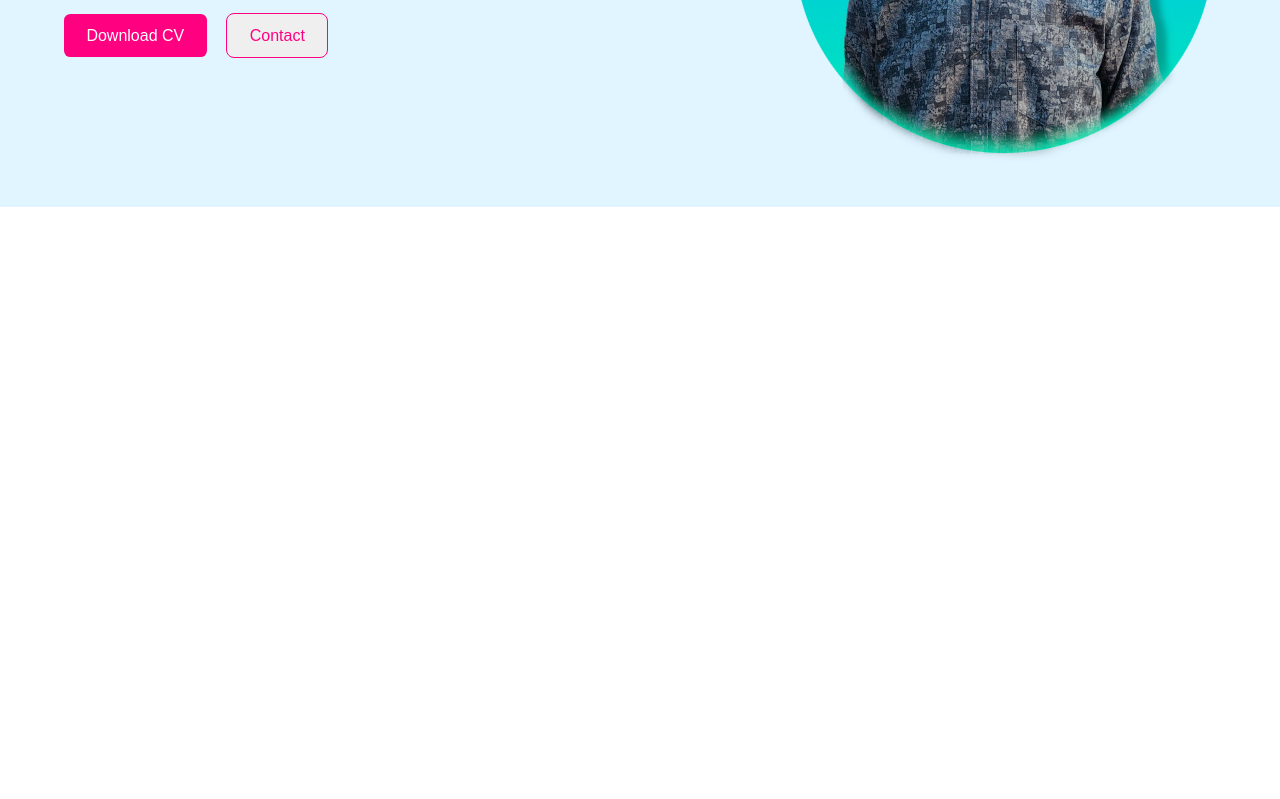
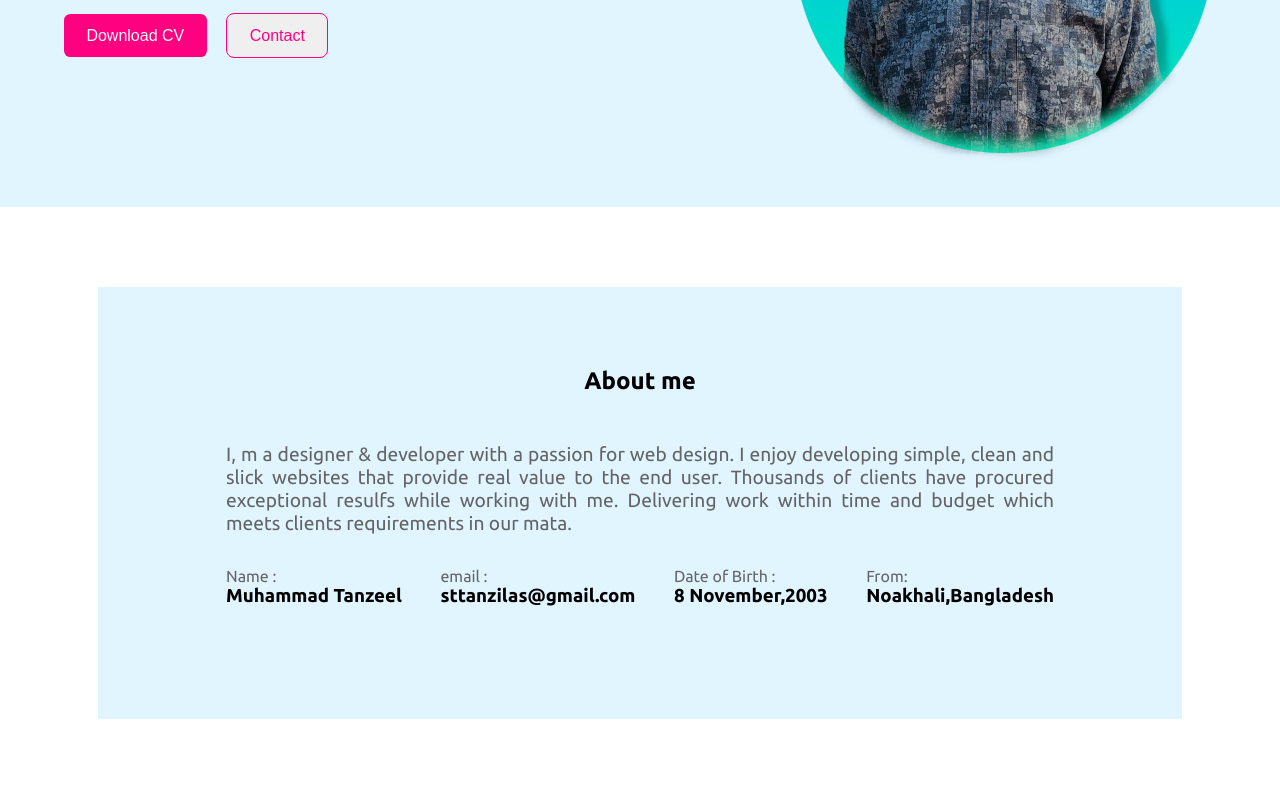
Before and after one commit to siyamtanzeel/PHportfolio, a plain HTML site: page index.html in a window 1280 px wide. Shown: the part 333-1132 px from the top of the page. Before the commit the page ends 800 px from the top, so only its background shows below. Drawn offline with Linux system fonts and the light colour scheme.

Commit message:
about ready

```diff
--- a/index.html
+++ b/index.html
@@ -19,18 +19,42 @@
                 <li><a href=""><button class="btn-primary">Hire me</button></a></li>
             </ul>
         </nav>
-        <div class="header">
+        <div class="header container">
             <div class="banner">
                 <h3 class="header-greeting">Hi, I'm</h3>
                 <h1 class="header-title">Tanzeel</h1>
                 <p>A front end web developer and Designer focused on creating beautiful looking websites ,UI and templates</p>
-                <div class="banner-buttons">
-                    <button class="btn-primary">Download CV</button>
-                    <button class="btn-secondary">Contact</button>
-                </div>
+                <button class="btn-primary">Download CV</button>
+                <button class="btn-secondary">Contact</button>
             </div>
             <img src="img/Untitled.png" alt="">
         </div>
     </header>
+    <main>
+        <section class="about">
+            <h2>About me</h2>
+            <p class="about-description">
+                I, m a designer & developer with a passion for web design. I enjoy developing simple, clean and slick websites that provide real value to the end user. Thousands of clients have procured exceptional resulfs while working with me. Delivering work within time and budget which meets clients requirements in our mata.
+            </p>
+            <div class="info-container">
+                <div class="info">
+                    <p>Name :</p>
+                    <h3>Muhammad Tanzeel</h3>
+                </div>
+                <div class="info">
+                    <p>email :</p>
+                    <h3>sttanzilas@gmail.com</h3>
+                </div>
+                <div class="info">
+                    <p>Date of Birth :</p>
+                    <h3>8 November,2003</h3>
+                </div>
+                <div class="info">
+                    <p>From:</p>
+                    <h3>Noakhali,Bangladesh</h3>
+                </div>
+            </div>
+        </section>
+    </main>
 </body>
 </html>
--- a/styles.css
+++ b/styles.css
@@ -103,7 +103,7 @@ nav a:hover{
     font-size: 4rem;
     color: var(--sky);
     animation-name:  rainbow;
-    animation-duration: 1.6s;
+    animation-duration: 2s;
     animation-iteration-count: infinite;
 }
 .header p{
@@ -111,3 +111,28 @@ nav a:hover{
     margin: 1rem 0;
     width:70%;
 }
+
+.about{
+    max-width: 1084px;
+    background: #00aeff1f;
+    margin: 5rem auto;
+    padding: 5rem 8rem;
+    text-align: justify;
+}
+.about h2{
+    text-align: center;
+}
+.about-description{
+    font-size: 1.2rem;
+    color: #646464;
+    margin-top: 3rem;
+}
+.info-container{
+    display: flex;
+    justify-content: space-between;
+    margin: 2rem 0;
+}
+.info p{
+    color: #646464;
+    font-size: 1rem;
+}
```
